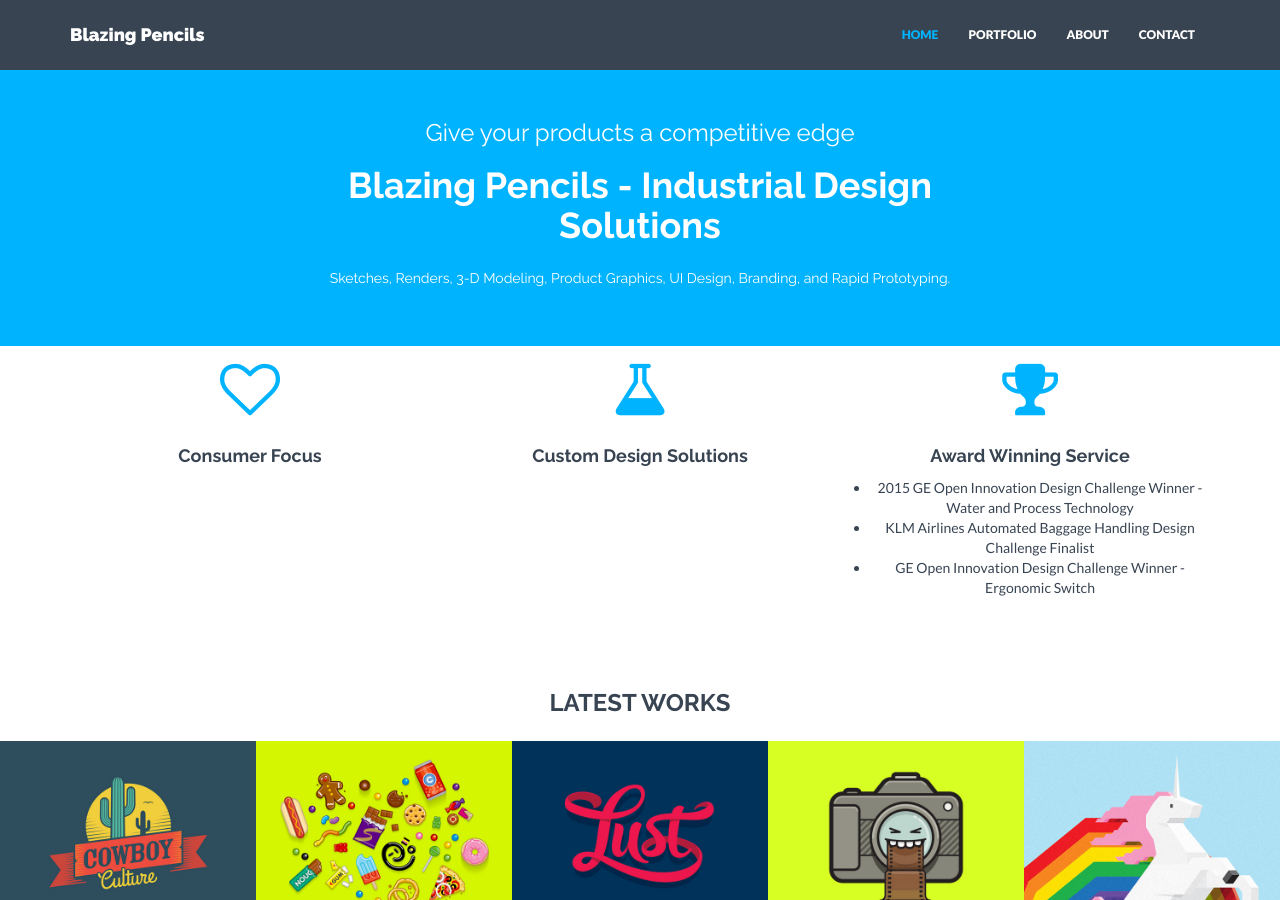
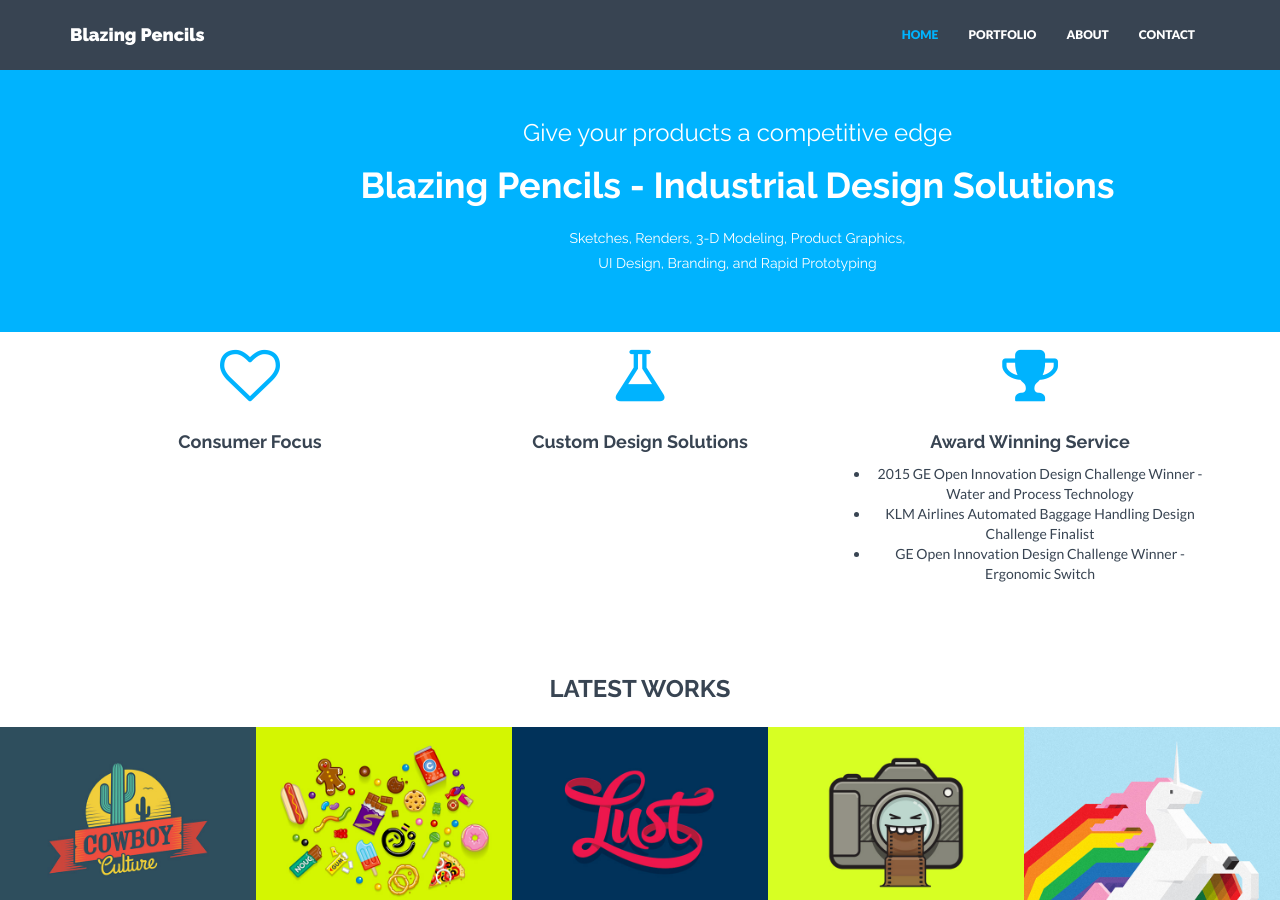
Before and after one commit to blazingpencils/blazingpencils.github.io, a Jekyll site: the page built from index.html, in a window 1280 px wide and 900 px high. Built offline with Jekyll 4.4.1, drawn with Linux system fonts in a browser that asks for light colours; nearby versions of some CDN libraries; library files that are not in the unit come from our copies.

Commit message:
Update header.html

```diff
--- a/_includes/header.html
+++ b/_includes/header.html
@@ -1,10 +1,11 @@
 <div id="headerwrap">
     <div class="container">
         <div class="row">
-            <div class="col-lg-8 col-lg-offset-2">
+            <div class="col-lg-10 col-lg-offset-2">
                 <h3>Give your products a competitive edge</h3>
                 <h1>Blazing Pencils - Industrial Design Solutions</h1>
-                <h5>Sketches, Renders, 3-D Modeling, Product Graphics, UI Design, Branding, and Rapid Prototyping.</h5>
+                <h5>Sketches, Renders, 3-D Modeling, Product Graphics,</h5>
+                <h5>UI Design, Branding, and Rapid Prototyping</h5>
             </div>
             <!--div class="col-lg-8 col-lg-offset-2 himg">
                 <img src="{{ "/assets/img/browser.png" | prepend: site.baseurl }}" class="img-responsive">
```
